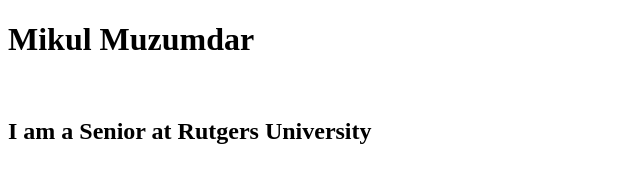
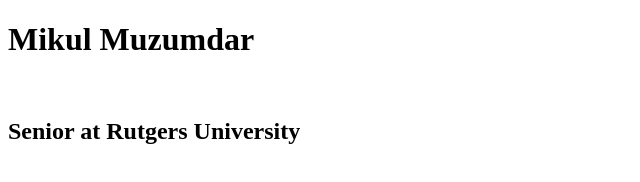
Before and after one commit to mikul109/mikul109.github.io, a plain HTML site: page index.html in a window 1280 px wide. Shown: the whole page, without its empty margins (0-640 px from the left). Drawn offline with Linux system fonts and the light colour scheme.

Commit message:
Update index.html

```diff
--- a/index.html
+++ b/index.html
@@ -6,7 +6,7 @@
 
 <body>
   <h1>Mikul Muzumdar</h1> <br>
-  <h2>I am a Senior at Rutgers University</h2>
+  <h2>Senior at Rutgers University</h2>
 </body>
 
 </html>
```
